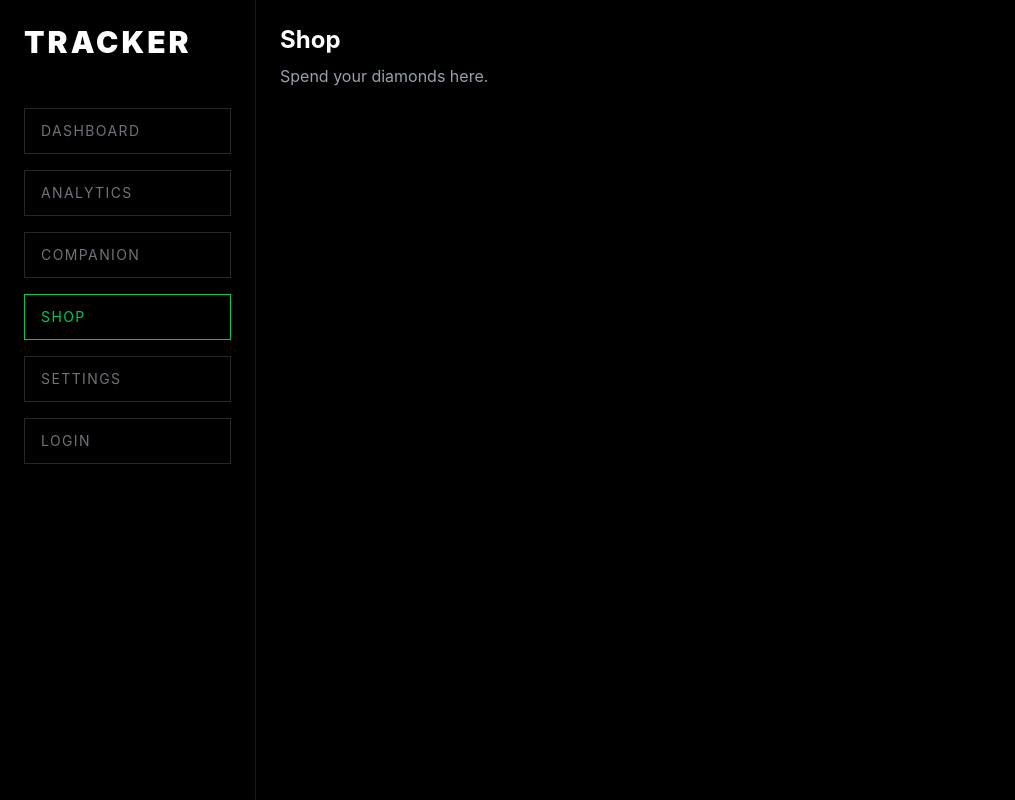
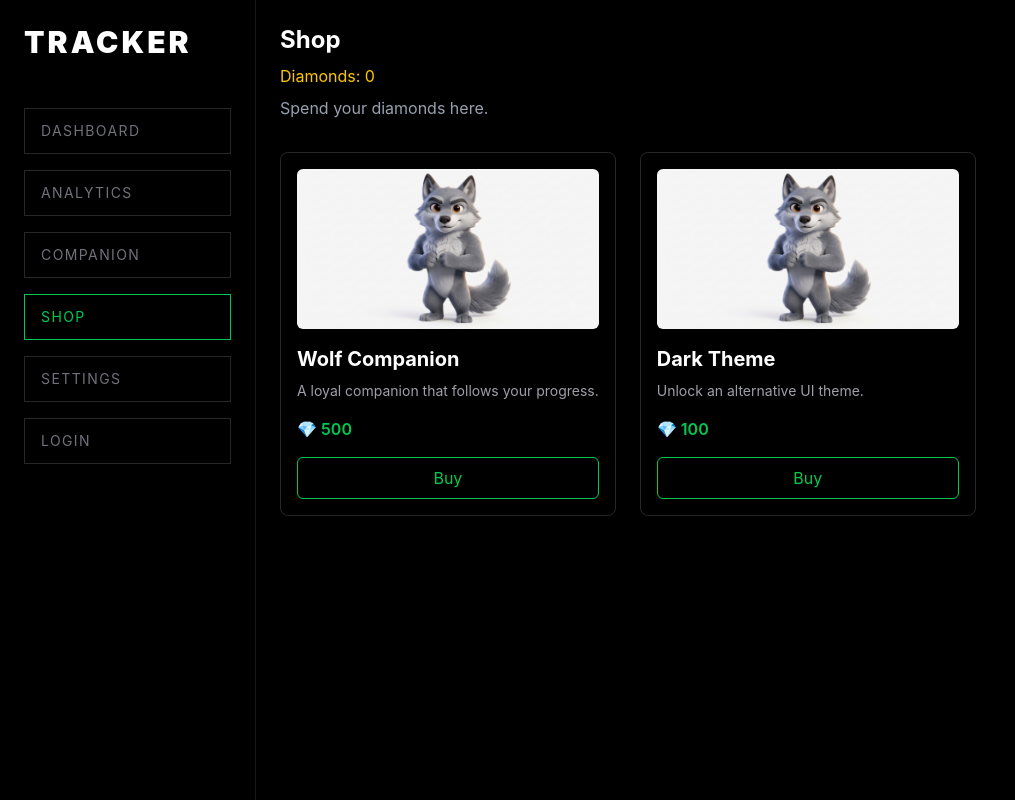
Before and after one commit to Apollo35/tracker-app-v1, a React (Vite) app: page /shop in a window 1280 px wide. Shown: the whole page, without its empty margins (0-1015 px from the left). Built offline with nearby package versions, Linux system fonts and the light colour scheme; no server answers.

Commit message:
feat: implement basic shop purchase system

```diff
--- a/src/App.jsx
+++ b/src/App.jsx
@@ -297,8 +297,10 @@ function App() {
           }
         />
 
-        <Route path="/shop" element={<ShopPage />} />
-
+        <Route
+          path="/shop"
+          element={<ShopPage diamonds={diamonds} setDiamonds={setDiamonds} />}
+        />
         <Route
           path="/settings"
           element={
--- /dev/null
+++ b/src/constants/shopConfig.js
@@ -0,0 +1,21 @@
+import wolfImage from "../assets/shop/wolf.png";
+
+
+export const SHOP_ITEMS = [
+  {
+    id: "wolf_companion",
+    name: "Wolf Companion",
+    description: "A loyal companion that follows your progress.",
+    price: 500,
+    category: "companion",
+    image: wolfImage,
+  },
+  {
+    id: "dark_theme",
+    name: "Dark Theme",
+    description: "Unlock an alternative UI theme.",
+    price: 100,
+    category: "theme",
+    image: wolfImage,
+  },
+];
--- a/src/pages/ShopPage.jsx
+++ b/src/pages/ShopPage.jsx
@@ -1,8 +1,73 @@
-export default function ShopPage() {
+import { SHOP_ITEMS } from "../constants/shopConfig";
+import { canAfford, spendDiamonds } from "../services/economyService";
+import { useState } from "react";
+import {
+  loadPurchasedItems,
+  purchaseItem,
+} from "../services/shopStorageService";
+
+export default function ShopPage({ diamonds, setDiamonds }) {
+  const [purchasedItems, setPurchasedItems] = useState(loadPurchasedItems());
+
+  const handleBuy = (item) => {
+    if (!canAfford(diamonds, item.price)) {
+      alert("Not enough diamonds!");
+      return;
+    }
+
+    console.log("Buying:", item);
+
+    const remainingDiamonds = spendDiamonds(diamonds, item.price);
+
+    setDiamonds(remainingDiamonds);
+
+    const updatedPurchasedItems = purchaseItem(item.id);
+
+    setPurchasedItems(updatedPurchasedItems);
+  };
   return (
     <div className="p-6">
       <h1 className="text-2xl font-bold">Shop</h1>
+      <p className="mt-2 text-yellow-400">Diamonds: {diamonds}</p>
       <p className="text-gray-400 mt-2">Spend your diamonds here.</p>
+      <div className="mt-8 grid gap-6 md:grid-cols-2">
+        {SHOP_ITEMS.map((item) => {
+          const isOwned = purchasedItems.includes(item.id);
+
+          return (
+            <div
+              key={item.id}
+              className="rounded-lg border border-zinc-800 p-4"
+            >
+              <img
+                src={item.image}
+                alt={item.name}
+                className="mb-4 h-40 w-full rounded-md object-cover"
+              />
+
+              <h2 className="text-xl font-bold">{item.name}</h2>
+
+              <p className="mt-2 text-sm text-zinc-400">{item.description}</p>
+
+              <p className="mt-4 font-semibold text-green-500">
+                💎 {item.price}
+              </p>
+
+              <button
+                onClick={() => handleBuy(item)}
+                disabled={isOwned}
+                className={`mt-4 w-full rounded-md py-2 transition ${
+                  isOwned
+                    ? "cursor-not-allowed border border-zinc-700 text-zinc-500"
+                    : "border border-green-500 text-green-500 hover:bg-green-500 hover:text-black"
+                }`}
+              >
+                {isOwned ? "Owned" : "Buy"}
+              </button>
+            </div>
+          );
+        })}
+      </div>
     </div>
   );
 }
--- /dev/null
+++ b/src/services/shopStorageService.js
@@ -0,0 +1,25 @@
+const STORAGE_KEY = "purchasedItems";
+
+export function loadPurchasedItems() {
+  const data = localStorage.getItem(STORAGE_KEY);
+
+  return data ? JSON.parse(data) : [];
+}
+
+export function savePurchasedItems(items) {
+  localStorage.setItem(STORAGE_KEY, JSON.stringify(items));
+}
+
+export function purchaseItem(itemId) {
+  const items = loadPurchasedItems();
+
+  if (items.includes(itemId)) {
+    return items;
+  }
+
+  const updatedItems = [...items, itemId];
+
+  savePurchasedItems(updatedItems);
+
+  return updatedItems;
+}
```
Also changed, not shown: src/assets/shop/wolf.png (added).
